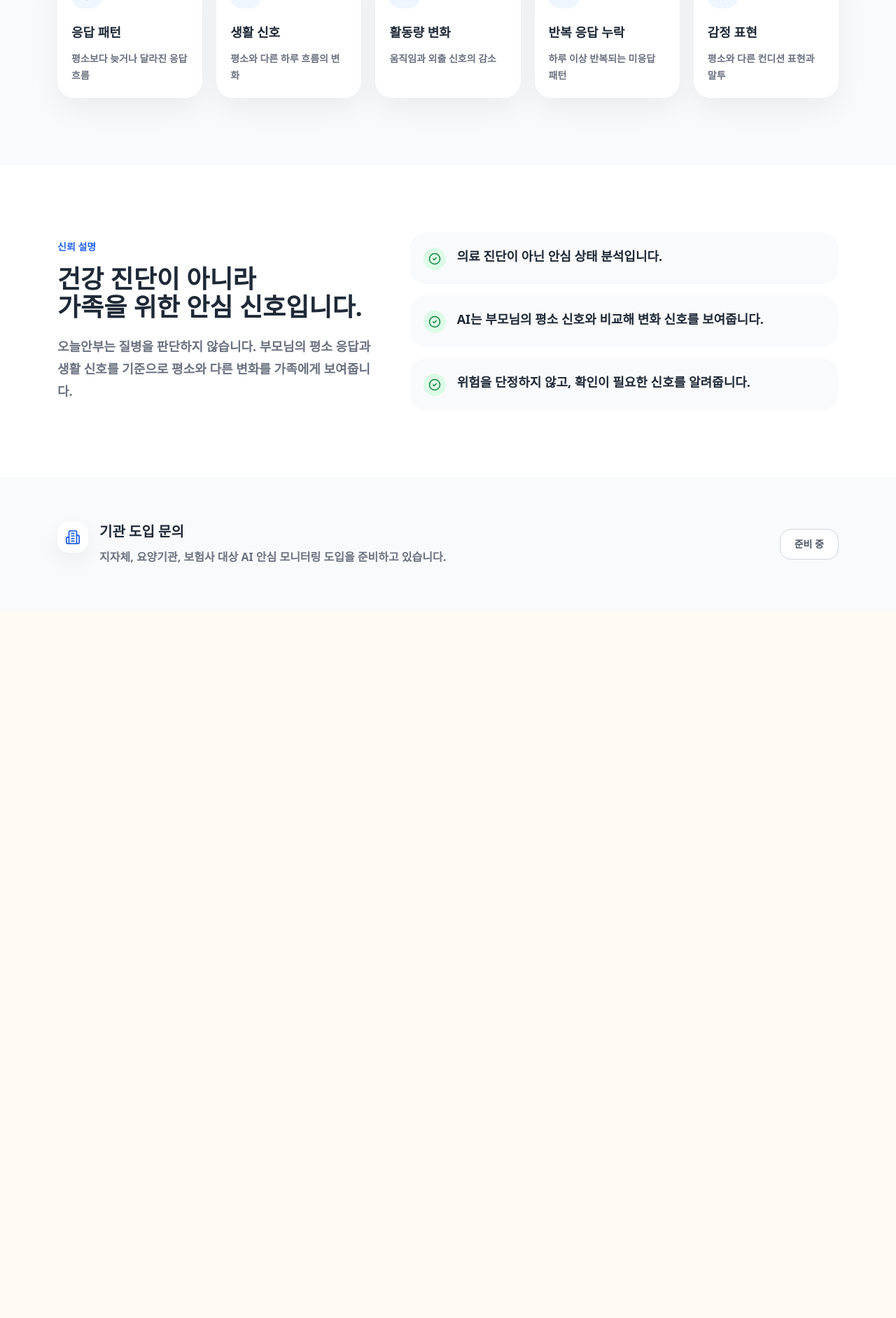
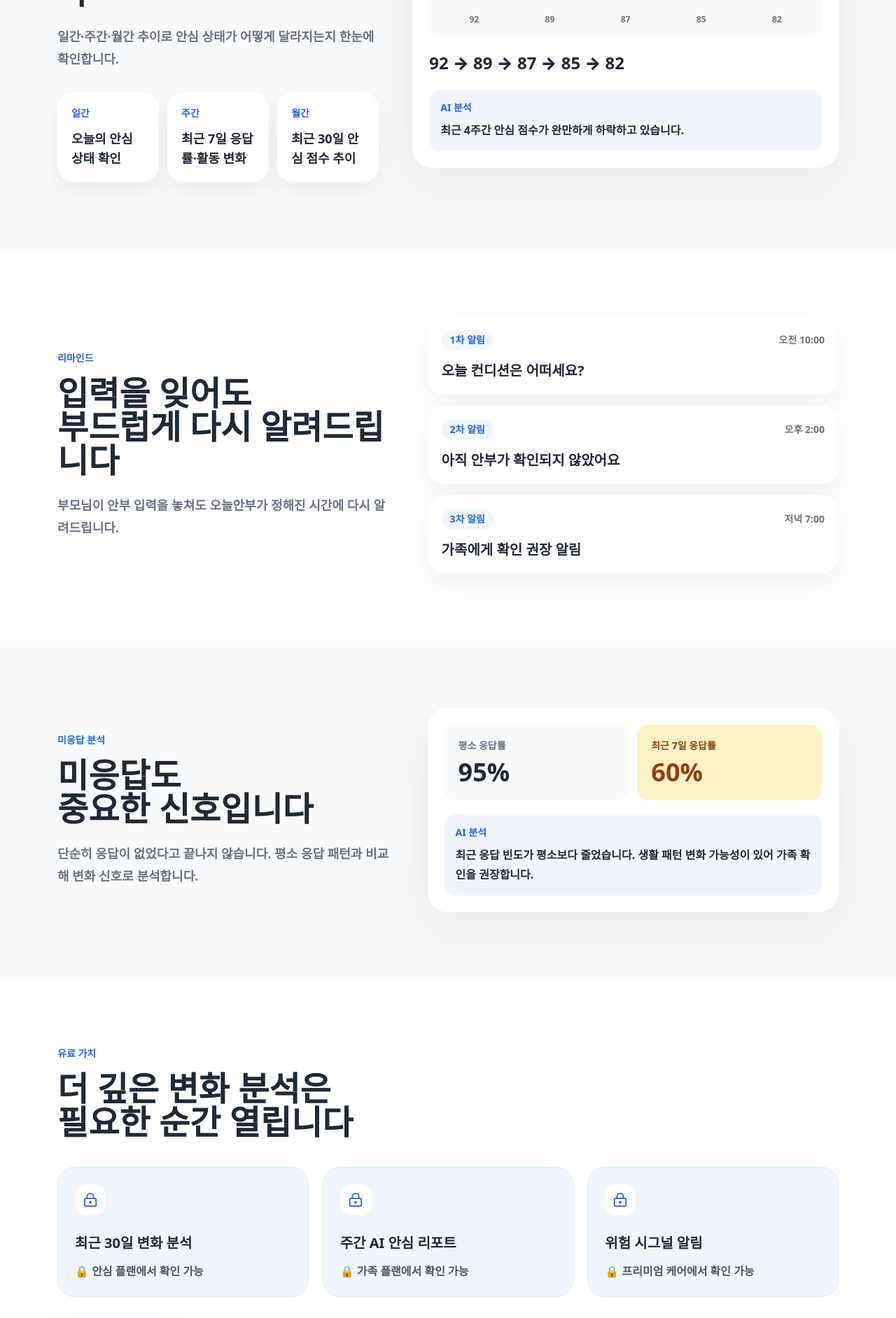
Before and after one commit to hotoksusu/Thinking-of-You, a Next.js app: page / in a window 1280 px wide. Shown: the part 2700-4584 px from the top of the page at 70% size. Before the commit the page ends 3574 px from the top, so only its background shows below. Built offline with nearby package versions, Linux system fonts and the light colour scheme; a web font is replaced by a local one.

Commit message:
Surface trend reminder and premium value on landing

```diff
--- a/app/page.tsx
+++ b/app/page.tsx
@@ -5,7 +5,9 @@ import {
   Building2,
   CheckCircle2,
   Clock3,
+  CreditCard,
   HeartHandshake,
+  LockKeyhole,
   MessageCircle,
   ShieldCheck,
   Smile,
@@ -20,6 +22,26 @@ const changeSignals = [
 ];
 
 const heroProofs = ["안심 점수", "변화 감지", "AI 안심 리포트", "권장 행동"];
+
+const trendCards = [
+  { title: "일간", description: "오늘의 안심 상태 확인" },
+  { title: "주간", description: "최근 7일 응답률·활동 변화" },
+  { title: "월간", description: "최근 30일 안심 점수 추이" },
+];
+
+const monthlyScores = [92, 89, 87, 85, 82];
+
+const reminderCards = [
+  { time: "오전 10:00", message: "오늘 컨디션은 어떠세요?" },
+  { time: "오후 2:00", message: "아직 안부가 확인되지 않았어요" },
+  { time: "저녁 7:00", message: "가족에게 확인 권장 알림" },
+];
+
+const premiumLocks = [
+  { title: "최근 30일 변화 분석", plan: "안심 플랜" },
+  { title: "주간 AI 안심 리포트", plan: "가족 플랜" },
+  { title: "위험 시그널 알림", plan: "프리미엄 케어" },
+];
 
 const comparisonItems = [
   {
@@ -168,6 +190,136 @@ export default function LandingPage() {
       </section>
 
       <section className="bg-[#F9FAFB]">
+        <div className="mx-auto grid w-full max-w-[1180px] gap-12 px-5 py-24 sm:px-8 lg:grid-cols-[0.86fr_1.14fr] lg:items-center">
+          <div className="max-w-[620px]">
+            <p className="text-sm font-black text-[#2563EB]">추이 분석</p>
+            <h2 className="mt-4 text-4xl font-black leading-tight tracking-normal sm:text-5xl">
+              오늘만 보지 않고
+              <br />
+              변화를 추적으로 봅니다
+            </h2>
+            <p className="mt-6 text-lg font-semibold leading-8 text-[#6B7280]">
+              일간·주간·월간 추이로 안심 상태가 어떻게 달라지는지 한눈에 확인합니다.
+            </p>
+            <div className="mt-8 grid gap-3 sm:grid-cols-3">
+              {trendCards.map((card) => (
+                <article key={card.title} className="rounded-[22px] bg-white p-5 shadow-[0_14px_34px_rgba(15,23,42,0.06)]">
+                  <p className="text-sm font-black text-[#2563EB]">{card.title}</p>
+                  <h3 className="mt-3 text-lg font-black leading-7">{card.description}</h3>
+                </article>
+              ))}
+            </div>
+          </div>
+          <article className="warm-card rounded-[28px] bg-white p-6 shadow-[0_24px_70px_rgba(15,23,42,0.08)]">
+            <h3 className="text-xl font-black">최근 30일 안심 점수</h3>
+            <div className="mt-5 flex h-32 items-end gap-3 rounded-2xl bg-[#F9FAFB] p-4">
+              {monthlyScores.map((score, index) => (
+                <div key={`${score}-${index}`} className="flex flex-1 flex-col items-center gap-2">
+                  <div className="w-full rounded-t-xl bg-[#2563EB]" style={{ height: `${score}%` }} />
+                  <span className="text-xs font-black text-[#6B7280]">{score}</span>
+                </div>
+              ))}
+            </div>
+            <p className="mt-5 text-2xl font-black leading-9">92 → 89 → 87 → 85 → 82</p>
+            <div className="mt-5 rounded-2xl bg-[#EFF6FF] p-4">
+              <p className="text-sm font-black text-[#2563EB]">AI 분석</p>
+              <p className="mt-2 font-black leading-7">최근 4주간 안심 점수가 완만하게 하락하고 있습니다.</p>
+            </div>
+          </article>
+        </div>
+      </section>
+
+      <section className="mx-auto grid w-full max-w-[1180px] gap-12 px-5 py-24 sm:px-8 lg:grid-cols-[0.9fr_1.1fr] lg:items-center">
+        <div className="max-w-[620px]">
+          <p className="text-sm font-black text-[#2563EB]">리마인드</p>
+          <h2 className="mt-4 text-4xl font-black leading-tight tracking-normal sm:text-5xl">
+            입력을 잊어도
+            <br />
+            부드럽게 다시 알려드립니다
+          </h2>
+          <p className="mt-6 text-lg font-semibold leading-8 text-[#6B7280]">
+            부모님이 안부 입력을 놓쳐도 오늘안부가 정해진 시간에 다시 알려드립니다.
+          </p>
+        </div>
+        <div className="grid gap-4">
+          {reminderCards.map((card, index) => (
+            <article key={card.time} className="warm-card rounded-[24px] bg-white p-5 shadow-[0_16px_40px_rgba(15,23,42,0.06)]">
+              <div className="flex items-center justify-between gap-4">
+                <span className="rounded-full bg-[#EFF6FF] px-3 py-1 text-sm font-black text-[#2563EB]">
+                  {index + 1}차 알림
+                </span>
+                <span className="text-sm font-black text-[#6B7280]">{card.time}</span>
+              </div>
+              <h3 className="mt-4 text-xl font-black">{card.message}</h3>
+            </article>
+          ))}
+        </div>
+      </section>
+
+      <section className="bg-[#F9FAFB]">
+        <div className="mx-auto grid w-full max-w-[1180px] gap-12 px-5 py-24 sm:px-8 lg:grid-cols-[0.9fr_1.1fr] lg:items-center">
+          <div className="max-w-[620px]">
+            <p className="text-sm font-black text-[#2563EB]">미응답 분석</p>
+            <h2 className="mt-4 text-4xl font-black leading-tight tracking-normal sm:text-5xl">
+              미응답도
+              <br />
+              중요한 신호입니다
+            </h2>
+            <p className="mt-6 text-lg font-semibold leading-8 text-[#6B7280]">
+              단순히 응답이 없었다고 끝나지 않습니다. 평소 응답 패턴과 비교해 변화 신호로 분석합니다.
+            </p>
+          </div>
+          <article className="warm-card rounded-[28px] bg-white p-6 shadow-[0_24px_70px_rgba(15,23,42,0.08)]">
+            <div className="grid gap-3 sm:grid-cols-2">
+              <div className="rounded-2xl bg-[#F9FAFB] p-5">
+                <p className="text-sm font-black text-[#6B7280]">평소 응답률</p>
+                <p className="mt-2 text-4xl font-black">95%</p>
+              </div>
+              <div className="rounded-2xl bg-[#FEF3C7] p-5">
+                <p className="text-sm font-black text-[#92400E]">최근 7일 응답률</p>
+                <p className="mt-2 text-4xl font-black text-[#92400E]">60%</p>
+              </div>
+            </div>
+            <div className="mt-5 rounded-2xl bg-[#EFF6FF] p-4">
+              <p className="text-sm font-black text-[#2563EB]">AI 분석</p>
+              <p className="mt-2 font-black leading-7">
+                최근 응답 빈도가 평소보다 줄었습니다. 생활 패턴 변화 가능성이 있어 가족 확인을 권장합니다.
+              </p>
+            </div>
+          </article>
+        </div>
+      </section>
+
+      <section className="mx-auto w-full max-w-[1180px] px-5 py-24 sm:px-8">
+        <div className="max-w-[720px]">
+          <p className="text-sm font-black text-[#2563EB]">유료 가치</p>
+          <h2 className="mt-4 text-4xl font-black leading-tight tracking-normal sm:text-5xl">
+            더 깊은 변화 분석은
+            <br />
+            필요한 순간 열립니다
+          </h2>
+        </div>
+        <div className="mt-10 grid gap-5 lg:grid-cols-3">
+          {premiumLocks.map((item) => (
+            <article key={item.title} className="warm-card rounded-[24px] border border-[#DBEAFE] bg-[#EFF6FF] p-6">
+              <span className="flex size-11 items-center justify-center rounded-2xl bg-white text-[#2563EB]">
+                <LockKeyhole size={22} aria-hidden />
+              </span>
+              <h3 className="mt-6 text-xl font-black leading-8">{item.title}</h3>
+              <p className="mt-3 font-bold text-[#4B5563]">🔒 {item.plan}에서 확인 가능</p>
+            </article>
+          ))}
+        </div>
+        <button
+          type="button"
+          className="mt-8 inline-flex min-h-12 items-center gap-2 rounded-2xl bg-[#2563EB] px-6 font-black text-white shadow-[0_16px_34px_rgba(37,99,235,0.20)]"
+        >
+          <CreditCard size={18} aria-hidden />
+          안심 플랜 보기
+        </button>
+      </section>
+
+      <section className="bg-[#F9FAFB]">
         <div className="mx-auto w-full max-w-[1180px] px-5 py-24 sm:px-8">
           <div className="max-w-[680px]">
             <p className="text-sm font-black text-[#2563EB]">분석 항목</p>
--- a/src/components/user-mode.tsx
+++ b/src/components/user-mode.tsx
@@ -2,7 +2,6 @@
 
 import { useEffect, useMemo, useState } from "react";
 import {
-  Activity,
   Bell,
   Brain,
   CheckCircle2,
@@ -12,12 +11,9 @@ import {
   Home,
   LockKeyhole,
   MessageCircle,
-  Pill,
   Settings,
   ShieldCheck,
-  Utensils,
   UserRound,
-  Users,
 } from "lucide-react";
 import {
   analyzeNoResponsePattern,
@@ -32,7 +28,7 @@ import {
 const registrationKey = "oneul-anbu-parent-registered";
 const profileKey = "oneul-anbu-parent-profile";
 
-type Tab = "home" | "parent" | "report" | "family" | "settings";
+type Tab = "home" | "parent" | "report" | "signals" | "settings";
 type ReportPeriod = "daily" | "weekly" | "monthly";
 
 type ParentProfile = {
@@ -84,7 +80,7 @@ const navItems = [
   { id: "home", label: "홈", icon: Home },
   { id: "parent", label: "부모님", icon: UserRound },
   { id: "report", label: "리포트", icon: FileText },
-  { id: "family", label: "가족", icon: Users },
+  { id: "signals", label: "변화감지", icon: ShieldCheck },
   { id: "settings", label: "설정", icon: Settings },
 ] satisfies Array<{ id: Tab; label: string; icon: typeof Home }>;
 
@@ -145,7 +141,7 @@ export function UserMode({ initialRegistered }: { initialRegistered: boolean })
         {activeTab === "home" ? <HomeTab profile={profile} /> : null}
         {activeTab === "parent" ? <ParentTab profile={profile} /> : null}
         {activeTab === "report" ? <ReportTab /> : null}
-        {activeTab === "family" ? <FamilyTab profile={profile} /> : null}
+        {activeTab === "signals" ? <SignalsTab /> : null}
         {activeTab === "settings" ? <SettingsTab profile={profile} onReset={resetService} /> : null}
       </div>
       <BottomNavigation activeTab={activeTab} onChange={setActiveTab} />
@@ -480,8 +476,6 @@ function ReportTab() {
   const dailyTrend = useMemo(() => getDailyTrend(), []);
   const weeklyTrend = useMemo(() => getWeeklyTrend(), []);
   const monthlyTrend = useMemo(() => getMonthlyTrend(), []);
-  const noResponsePattern = useMemo(() => analyzeNoResponsePattern(), []);
-  const familyAlert = useMemo(() => generateFamilyAlert(), []);
 
   return (
     <div className="grid gap-5">
@@ -514,12 +508,6 @@ function ReportTab() {
         </div>
       </SectionCard>
 
-      <SectionCard title="미응답 변화 감지">
-        <NoResponsePatternCard pattern={noResponsePattern} />
-      </SectionCard>
-
-      <FamilyAlertCard alert={familyAlert} />
-
       <SectionCard title="AI 리포트 히스토리">
         <div className="grid gap-3">
           {reportHistory.map((item, index) => (
@@ -538,6 +526,39 @@ function ReportTab() {
       </SectionCard>
 
       <PremiumLockCard title="최근 30일 변화 분석" description="월간 추이, 위험 시그널, 가족 알림 상세는 안심 플랜에서 확인할 수 있어요." />
+    </div>
+  );
+}
+
+function SignalsTab() {
+  const noResponsePattern = useMemo(() => analyzeNoResponsePattern(), []);
+  const familyAlert = useMemo(() => generateFamilyAlert(), []);
+
+  return (
+    <div className="grid gap-5">
+      <SectionCard title="미응답 분석">
+        <NoResponsePatternCard pattern={noResponsePattern} />
+      </SectionCard>
+
+      <SectionCard title="활동량 변화">
+        <div className="grid gap-3">
+          <StatusLine label="최근 활동량" value="평소보다 12% 감소" />
+          <StatusLine label="응답 시간" value="09:05 → 10:40" />
+          <StatusLine label="컨디션 표현" value="특이 응답 없음" />
+        </div>
+      </SectionCard>
+
+      <SectionCard title="위험 시그널">
+        <div className="grid gap-3">
+          {changeSignals.map((signal) => (
+            <StatusLine key={signal.title} label={signal.title} value={`${signal.value} · ${signal.status}`} />
+          ))}
+        </div>
+      </SectionCard>
+
+      <FamilyAlertCard alert={familyAlert} />
+
+      <PremiumLockCard title="위험 시그널 알림" description="반복 미응답, 점수 급락, 활동량 감소가 겹치면 가족에게 확인 권장 알림을 표시합니다." />
     </div>
   );
 }
@@ -677,33 +698,6 @@ function PremiumLockCard({ title, description }: { title: string; description: s
         </div>
       </div>
     </section>
-  );
-}
-
-function FamilyTab({ profile }: { profile: ParentProfile }) {
-  return (
-    <div className="grid gap-5">
-      <SectionCard title="가족 구성원">
-        <div className="grid gap-3 sm:grid-cols-3">
-          {["민지", "현우", "이모"].map((name) => (
-            <div key={name} className="rounded-2xl bg-[#F9FAFB] p-4">
-              <p className="font-black">{name}</p>
-              <p className="mt-2 text-sm font-semibold text-[#6B7280]">
-                {name === "민지" ? profile.relation : "가족"}
-              </p>
-            </div>
-          ))}
-        </div>
-      </SectionCard>
-      <SectionCard title="공유 상태">
-        <StatusLine label={profile.parentName} value={profile.familyShare ? "최근 상태 공유됨" : "공유 꺼짐"} />
-      </SectionCard>
-      <SectionCard title="초대">
-        <button className="min-h-12 rounded-2xl bg-[#2563EB] px-5 font-black text-white" type="button">
-          가족 초대하기
-        </button>
-      </SectionCard>
-    </div>
   );
 }
 
@@ -848,13 +842,3 @@ function StatusLine({ label, value }: { label: string; value: string }) {
     </div>
   );
 }
-
-function SmallMetric({ icon: Icon, label, value }: { icon: typeof Utensils; label: string; value: string }) {
-  return (
-    <div className="rounded-2xl bg-[#F9FAFB] p-4">
-      <Icon size={22} className="text-[#2563EB]" aria-hidden />
-      <p className="mt-4 text-sm font-black text-[#6B7280]">{label}</p>
-      <p className="mt-2 font-black">{value}</p>
-    </div>
-  );
-}
```
